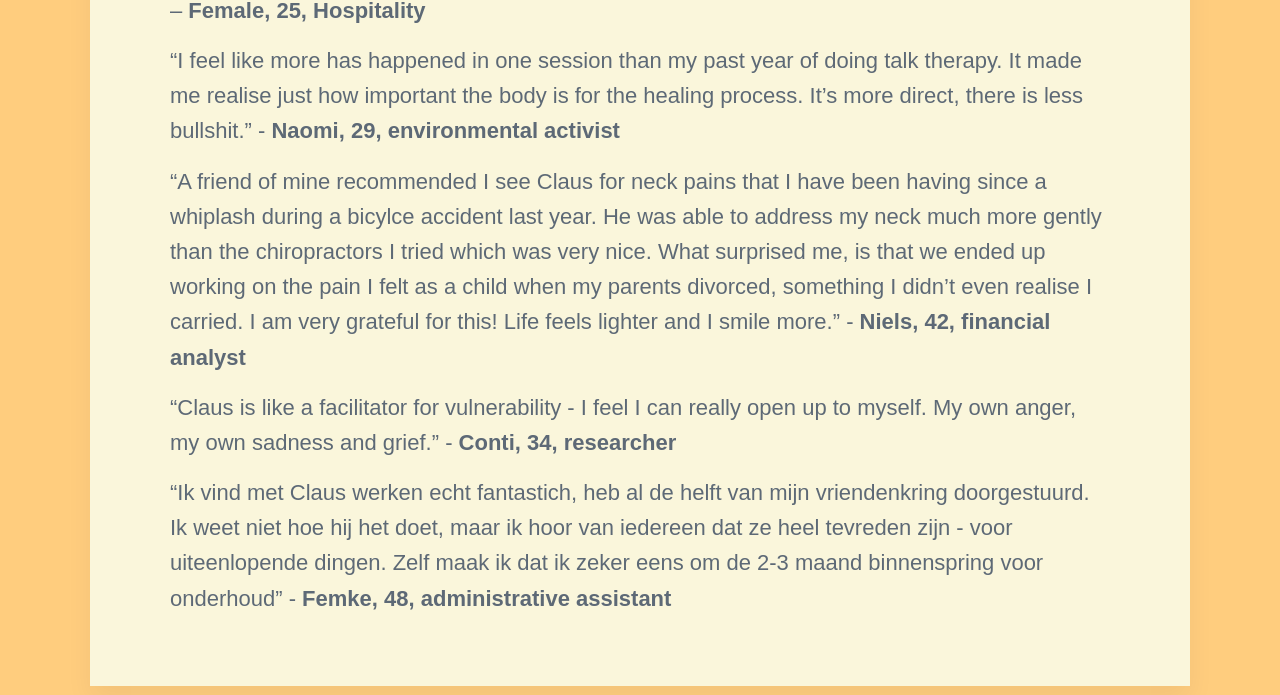
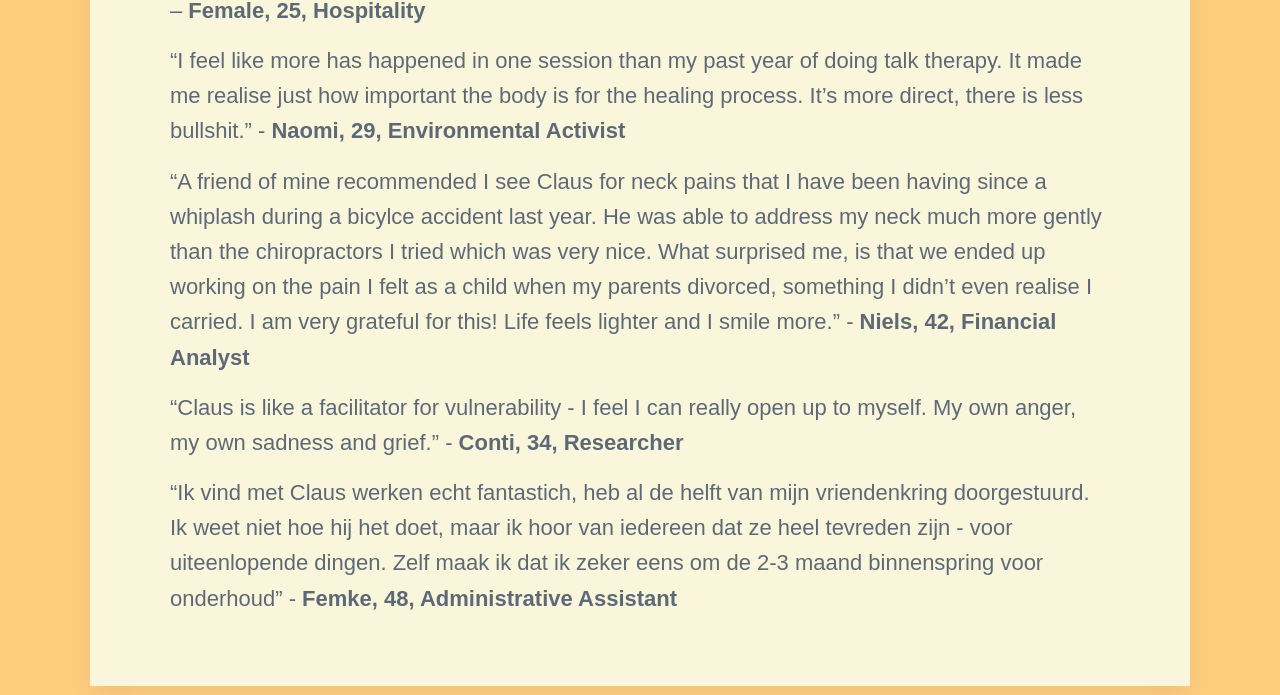
Before and after one commit to threekeytherapy/threekeytherapy.com, a Jekyll site: the page built from _projects/testimonials.md, in a window 1280 px wide. Shown: the part 1178-1873 px from the top of the page. Built offline with Jekyll 4.4.1, drawn with Linux system fonts in a browser that asks for light colours; nearby versions of some CDN libraries; some web fonts are replaced.

Commit message:
tweaks style

```diff
--- a/_projects/testimonials.md
+++ b/_projects/testimonials.md
@@ -10,10 +10,10 @@ I met Claus through a client of his. I was at a really low point, dealing with s
 
 – **Female, 25, Hospitality**
 
-"I feel like more has happened in one session than my past year of doing talk therapy. It made me realise just how important the body is for the healing process. It's more direct, there is less bullshit." -  **Naomi, 29, environmental activist**
+"I feel like more has happened in one session than my past year of doing talk therapy. It made me realise just how important the body is for the healing process. It's more direct, there is less bullshit." -  **Naomi, 29, Environmental Activist**
 
-"A friend of mine recommended I see Claus for neck pains that I have been having since a whiplash during a bicylce accident last year. He was able to address my neck much more gently than the chiropractors I tried which was very nice. What surprised me, is that we ended up working on the pain I felt as a child when my parents divorced, something I didn't even realise I carried. I am very grateful for this! Life feels lighter and I smile more." - **Niels, 42, financial analyst**
+"A friend of mine recommended I see Claus for neck pains that I have been having since a whiplash during a bicylce accident last year. He was able to address my neck much more gently than the chiropractors I tried which was very nice. What surprised me, is that we ended up working on the pain I felt as a child when my parents divorced, something I didn't even realise I carried. I am very grateful for this! Life feels lighter and I smile more." - **Niels, 42, Financial Analyst**
 
-"Claus is like a facilitator for vulnerability - I feel I can really open up to myself. My own anger, my own sadness and grief." - **Conti, 34, researcher**
+"Claus is like a facilitator for vulnerability - I feel I can really open up to myself. My own anger, my own sadness and grief." - **Conti, 34, Researcher**
 
-"Ik vind met Claus werken echt fantastich, heb al de helft van mijn vriendenkring doorgestuurd. Ik weet niet hoe hij het doet, maar ik hoor van iedereen dat ze heel tevreden zijn - voor uiteenlopende dingen. Zelf maak ik dat ik zeker eens om de 2-3 maand binnenspring voor onderhoud" - **Femke, 48, administrative assistant**
+"Ik vind met Claus werken echt fantastich, heb al de helft van mijn vriendenkring doorgestuurd. Ik weet niet hoe hij het doet, maar ik hoor van iedereen dat ze heel tevreden zijn - voor uiteenlopende dingen. Zelf maak ik dat ik zeker eens om de 2-3 maand binnenspring voor onderhoud" - **Femke, 48, Administrative Assistant**
```
